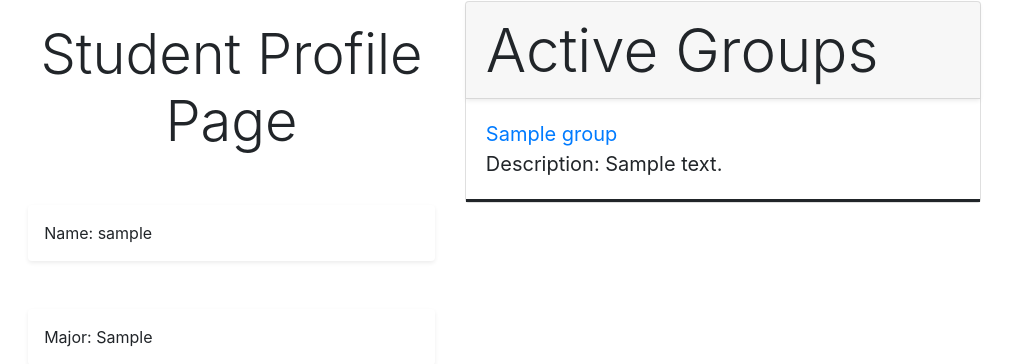
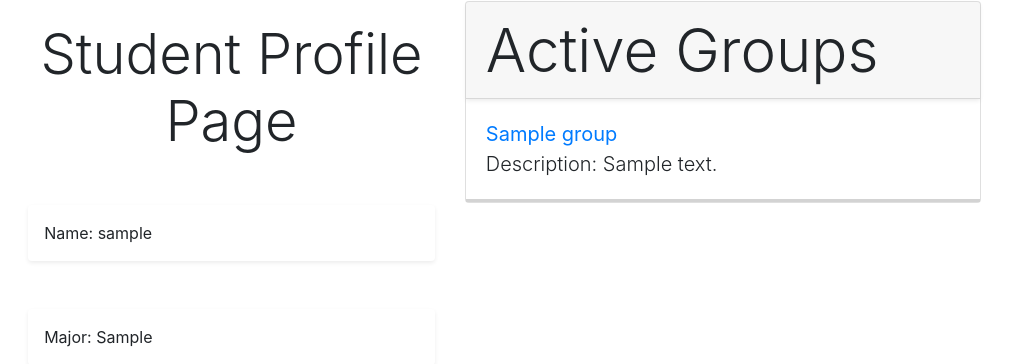
Before and after one commit to jgb4ub/study-buddies, a Django app: page /1/profile_page/ in a window 1280 px wide. Shown: the part 155-519 px from the top of the page, without its empty margins (81-1093 px from the left). Run offline with Django 3.2, Linux system fonts and the light colour scheme; a user stored in the database is signed in; tables that the repository leaves empty hold one stand-in row (values such as "Sample post"); some libraries are stand-ins or nearby versions.

Commit message:
Alot of UI changes

```diff
--- a/StudyForum/static/css/main.css
+++ b/StudyForum/static/css/main.css
@@ -9,9 +9,3 @@ h1 {
     border-radius: 10px;
     margin-top: 50px;
 }
-
-
-.card-border-light {
-    color:lightgray;
-    border-bottom: solid;
-}
--- a/StudyForum/templates/studyforum/grouppage.html
+++ b/StudyForum/templates/studyforum/grouppage.html
@@ -38,7 +38,7 @@
   {% if member.group_id == group.id%}
     <div class="card-body card-border-light">
     <blockquote class="blockquote mb-0">
-      <p>Name: {{member.first_name}}</p>
+      <a href="{% url 'studyforum:profile_page' id=member.member_id%}">{{member.first_name}}</a>
     </blockquote>
   </div>
   {% endif %}
--- a/StudyForum/templates/studyforum/profile_page.html
+++ b/StudyForum/templates/studyforum/profile_page.html
@@ -91,10 +91,10 @@
   {% for member in member_list %}
   {% if member.group_id == group.id%}
   {% if member.member_id == user.id %}
-  <div class="card-body" style = "border-bottom:solid">
+  <div class="card-body card-border-light">
     <blockquote class="blockquote mb-0">
       <a href="{% url 'studyforum:grouppage' group_id=group.id %}">{{group.group_name}}</a>
-      <footer>Description: {{group.group_description}}</footer>
+      <footer class = "lead" >Description: {{group.group_description}}</footer>
     </blockquote>
   </div>
   {% endif %}
@@ -107,4 +107,11 @@
 
     </div>
 </div>
+
+   <style>
+  .card-border-light {
+    border-bottom: solid;
+    border-color:lightgray;
+}
+    </style>
 {% endblock %}
```
